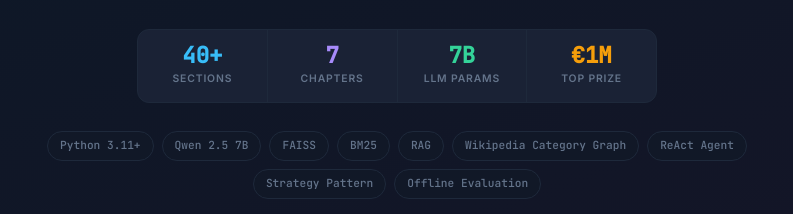
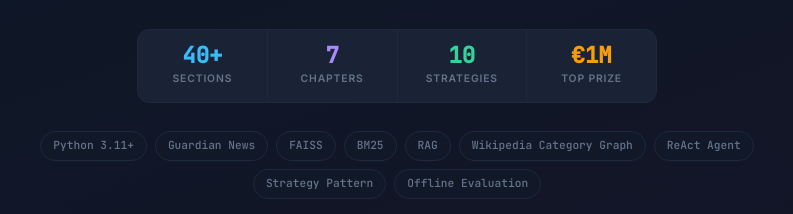
Before and after one commit to m-ebrahimzadeh/PoliMillionaire, a plain HTML site: page docs/polimillionaire_complete.html in a window 1280 px wide. Shown: the part 328-542 px from the top of the page, 383-1176 px from the left. Drawn offline with nearby package versions, Linux system fonts and the light colour scheme; a script that the page names is missing.

Commit message:
docs: replace model-specific hero stats with accurate project metrics

```diff
--- a/docs/polimillionaire_complete.html
+++ b/docs/polimillionaire_complete.html
@@ -1164,8 +1164,8 @@
             <div class="hero-stat-label">Chapters</div>
         </div>
         <div class="hero-stat">
-            <div class="hero-stat-value">7B</div>
-            <div class="hero-stat-label">LLM params</div>
+            <div class="hero-stat-value">10</div>
+            <div class="hero-stat-label">Strategies</div>
         </div>
         <div class="hero-stat">
             <div class="hero-stat-value">€1M</div>
@@ -1174,7 +1174,7 @@
     </div>
     <div class="hero-tags">
         <span class="tag">Python 3.11+</span>
-        <span class="tag">Qwen 2.5 7B</span>
+        <span class="tag">Guardian News</span>
         <span class="tag">FAISS</span>
         <span class="tag">BM25</span>
         <span class="tag">RAG</span>
```
